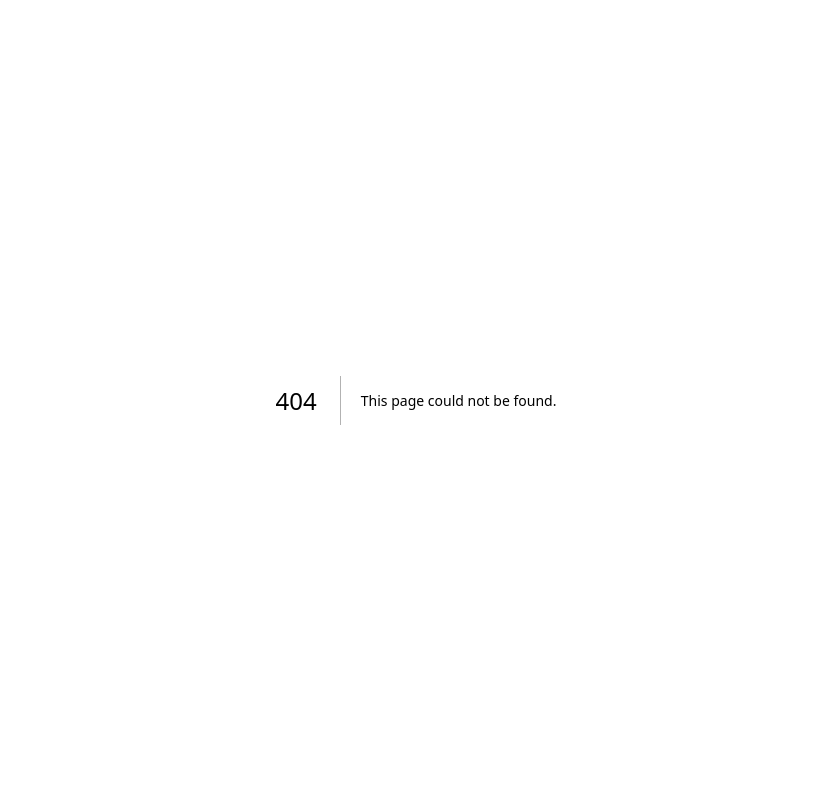
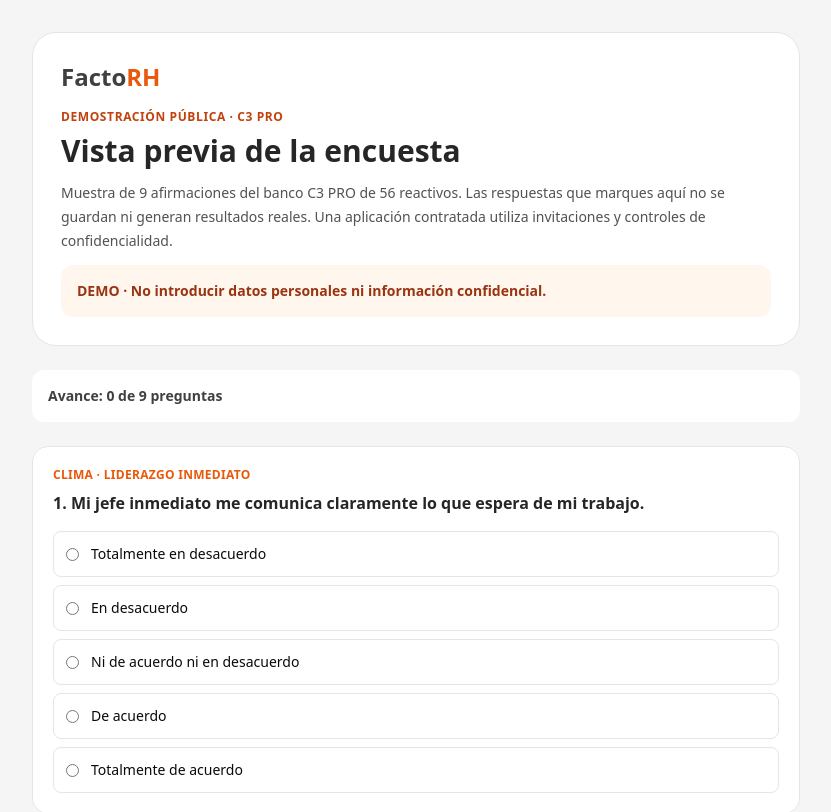
Before and after one commit to davernestt/factorh-tabuladores, a Next.js app: page /demo-clima/encuesta in a window 1280 px wide. Before the commit this address had no page. Shown: the top 812 px of the page, without its empty margins (224-1055 px from the left). Built offline with nearby package versions, Linux system fonts and the light colour scheme.

Commit message:
feat(clima): safe public survey experience preview with nine C3 items, no data collection

```diff
--- /dev/null
+++ b/app/demo-clima/encuesta/page.tsx
@@ -0,0 +1,52 @@
+"use client";
+import { useState } from "react";
+import Link from "next/link";
+
+const items=[
+ {pillar:"Clima",dimension:"Liderazgo inmediato",q:"Mi jefe inmediato me comunica claramente lo que espera de mi trabajo."},
+ {pillar:"Clima",dimension:"Comunicación interna",q:"Conozco los canales adecuados para expresar dudas o inquietudes laborales."},
+ {pillar:"Clima",dimension:"Condiciones y recursos",q:"Cuento con las herramientas necesarias para desempeñar mis funciones."},
+ {pillar:"Clima",dimension:"Reconocimiento y valoración",q:"Recibo comentarios que me ayudan a identificar los aspectos positivos de mi desempeño."},
+ {pillar:"Cultura",dimension:"Ética, respeto y justicia",q:"Las personas reciben un trato respetuoso independientemente de su puesto."},
+ {pillar:"Cultura",dimension:"Orientación a resultados",q:"Se da seguimiento a los resultados y objetivos de nuestro trabajo."},
+ {pillar:"Compromiso",dimension:"Orgullo y pertenencia",q:"Me siento orgulloso de formar parte de esta organización."},
+ {pillar:"Compromiso",dimension:"Motivación y contribución",q:"Habitualmente busco maneras de contribuir al logro de los objetivos de mi equipo."},
+ {pillar:"Clima",dimension:"Compensaciones, beneficios y equidad",q:"Considero que mi remuneración es justa en relación con las responsabilidades de mi puesto."}
+];
+const options=["Totalmente en desacuerdo","En desacuerdo","Ni de acuerdo ni en desacuerdo","De acuerdo","Totalmente de acuerdo"];
+export default function DemoSurvey(){
+ const [answers,setAnswers]=useState<Record<number,number>>({});
+ const [finished,setFinished]=useState(false);
+ const count=Object.keys(answers).length;
+ return <main className="min-h-screen bg-neutral-100 px-4 py-8">
+  <div className="mx-auto max-w-3xl space-y-6">
+   <header className="rounded-3xl border bg-white p-7">
+    <p className="text-2xl font-black text-neutral-700">Facto<span className="text-orange-600">RH</span></p>
+    <p className="mt-4 text-xs font-black uppercase tracking-wider text-orange-700">Demostración pública · C3 PRO</p>
+    <h1 className="mt-2 text-3xl font-black text-neutral-800">Vista previa de la encuesta</h1>
+    <p className="mt-3 text-sm leading-6 text-neutral-600">Muestra de 9 afirmaciones del banco C3 PRO de 56 reactivos. Las respuestas que marques aquí no se guardan ni generan resultados reales. Una aplicación contratada utiliza invitaciones y controles de confidencialidad.</p>
+    <p className="mt-3 rounded-xl bg-orange-50 p-4 text-sm font-semibold text-orange-800">DEMO · No introducir datos personales ni información confidencial.</p>
+   </header>
+   {finished?<section className="rounded-3xl bg-white p-8 text-center shadow-sm">
+    <h2 className="text-2xl font-black">¡Recorrido de demostración completado!</h2>
+    <p className="mt-3 text-neutral-600">Contestaste {count} afirmaciones de muestra. Ninguna respuesta se envió ni se almacenó.</p>
+    <div className="mt-6 flex flex-wrap justify-center gap-3">
+     <button type="button" className="rounded-xl border px-5 py-3 font-bold" onClick={()=>{setFinished(false);setAnswers({});}}>Volver a probar</button>
+     <Link href="/demo-clima" className="rounded-xl bg-orange-600 px-5 py-3 font-bold text-white">Ver dashboard de muestra</Link>
+    </div>
+   </section>:<>
+    <div className="rounded-xl bg-white p-4 text-sm font-semibold text-neutral-700">Avance: {count} de {items.length} preguntas</div>
+    {items.map((item,i)=><fieldset key={i} className="rounded-2xl border border-neutral-200 bg-white p-5">
+      <legend className="sr-only">Pregunta {i+1}</legend>
+      <p className="text-xs font-extrabold uppercase tracking-wide text-orange-600">{item.pillar} · {item.dimension}</p>
+      <h2 className="mt-2 text-base font-bold leading-6 text-neutral-800">{i+1}. {item.q}</h2>
+      <div className="mt-4 grid gap-2">{options.map((option,v)=><label key={v} className={"flex cursor-pointer items-start gap-3 rounded-lg border p-3 text-sm "+(answers[i]===v+1?"border-orange-500 bg-orange-50":"border-neutral-200")}>
+       <input type="radio" name={"demo-"+i} checked={answers[i]===v+1} onChange={()=>setAnswers(prev=>({...prev,[i]:v+1}))} className="mt-1 accent-orange-600"/>{option}
+      </label>)}</div>
+    </fieldset>)}
+    <button type="button" disabled={count!==items.length} className="w-full rounded-xl bg-orange-600 p-4 font-bold text-white disabled:opacity-40" onClick={()=>setFinished(true)}>Terminar demostración</button>
+   </>}
+   <div className="pb-5 text-center text-sm"><Link href="/demo-clima" className="font-bold text-orange-700">← Volver al dashboard de ejemplo</Link></div>
+  </div>
+ </main>;
+}
```
